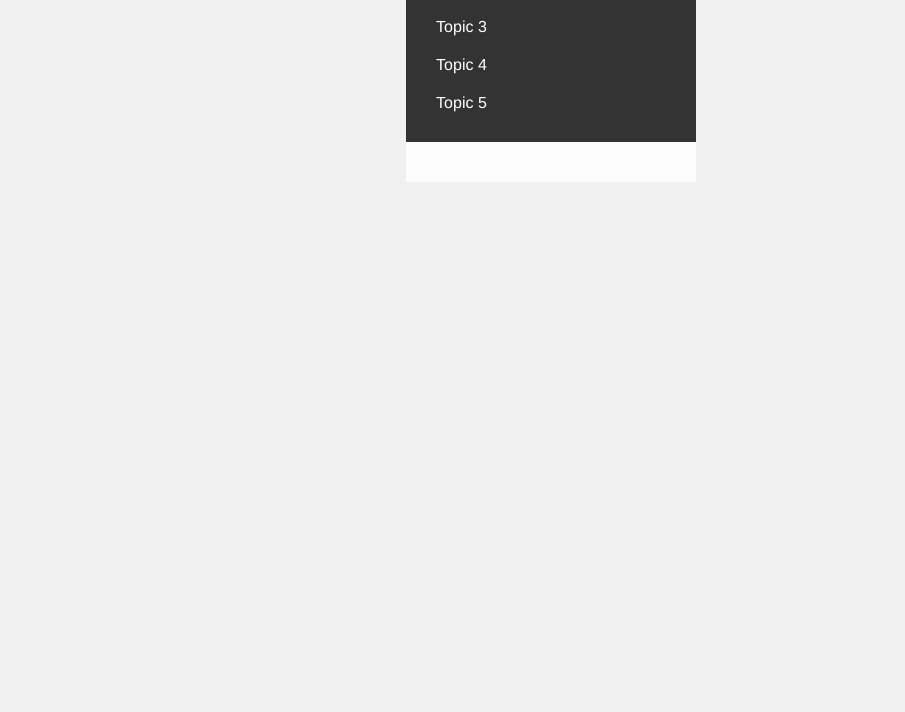
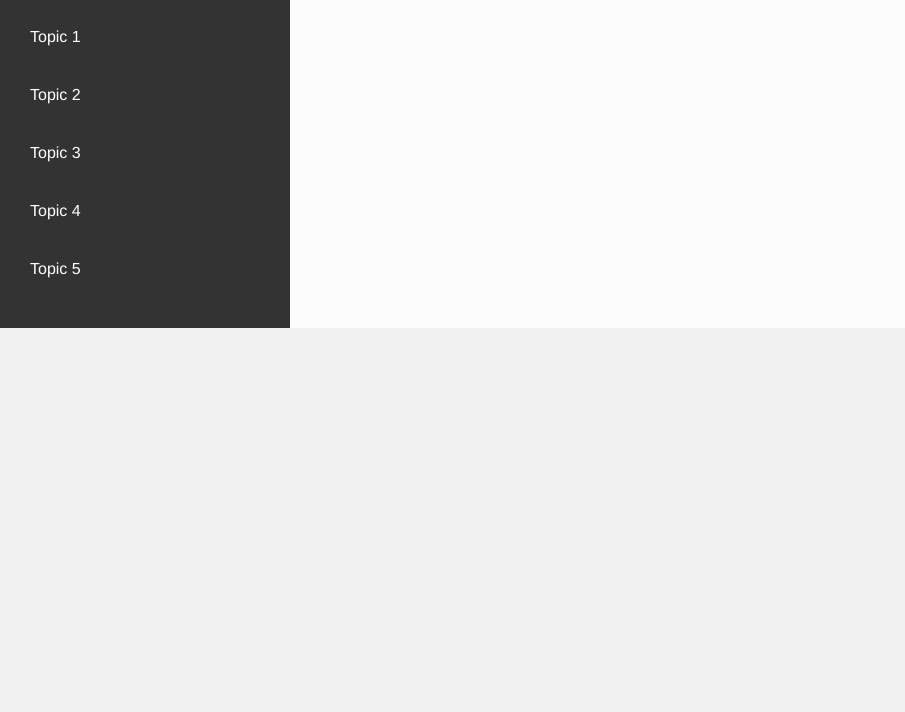
Before and after one commit to rolandogonzagajr/InfoSecH3, a plain HTML site: page index.html in a window 1280 px wide. Shown: the part 88-800 px from the top of the page, without its empty margins (0-905 px from the left). Drawn offline with Linux system fonts and the light colour scheme.

Commit message:
Update style.css

```diff
--- a/style.css
+++ b/style.css
@@ -9,22 +9,21 @@ body {
     font-family: "Helvetica Neue", Helvetica, Arial, sans-serif;
     color: #333; /* Font color for the entire page */
     background-color: #f0f0f0; /* Background color for the entire page */
+}
+
+.container {
     display: flex;
-    min-height: 100vh; /* Ensure a minimum height of the viewport */
 }
 
 .leftnav {
     background-color: #333; /* Background color for the left navigation */
-    width: 250px; /* Increase the width to make it bigger */
+    width: 250px; /* Set the width of the leftnav */
     padding: 20px;
-    display: flex;
-    flex-direction: column;
-    justify-content: space-between; /* Distribute space evenly, pushing content to the bottom */
-    align-items: flex-start; /* Align content to the top horizontally */
 }
 
 .leftnav a {
     display: block;
+    margin-bottom: 20px; /* Increase spacing between links */
     padding: 10px;
     text-align: left;
     text-decoration: none;
```
